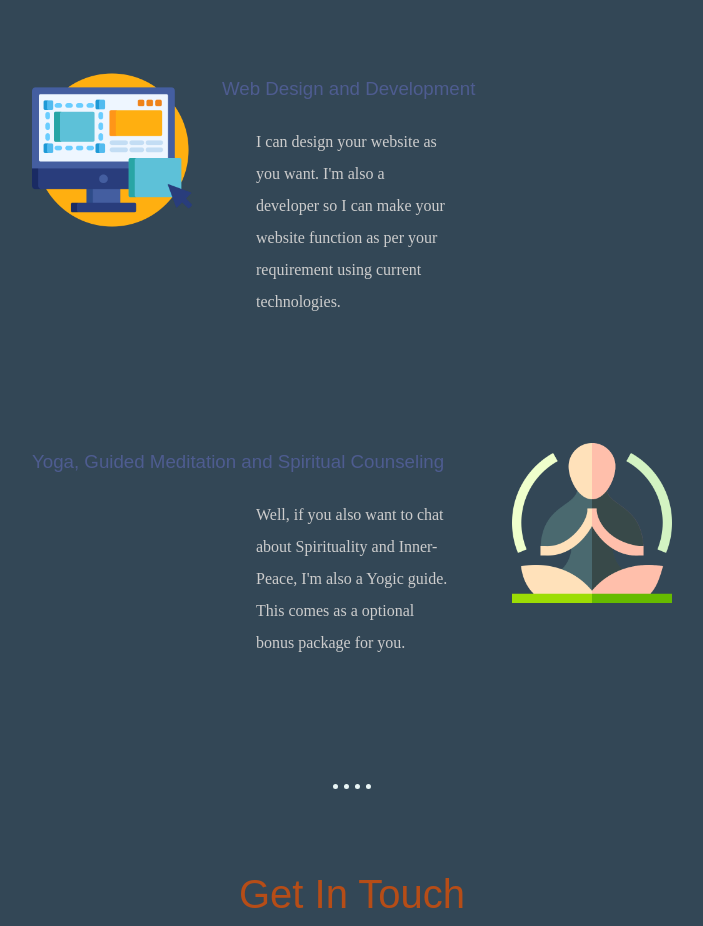
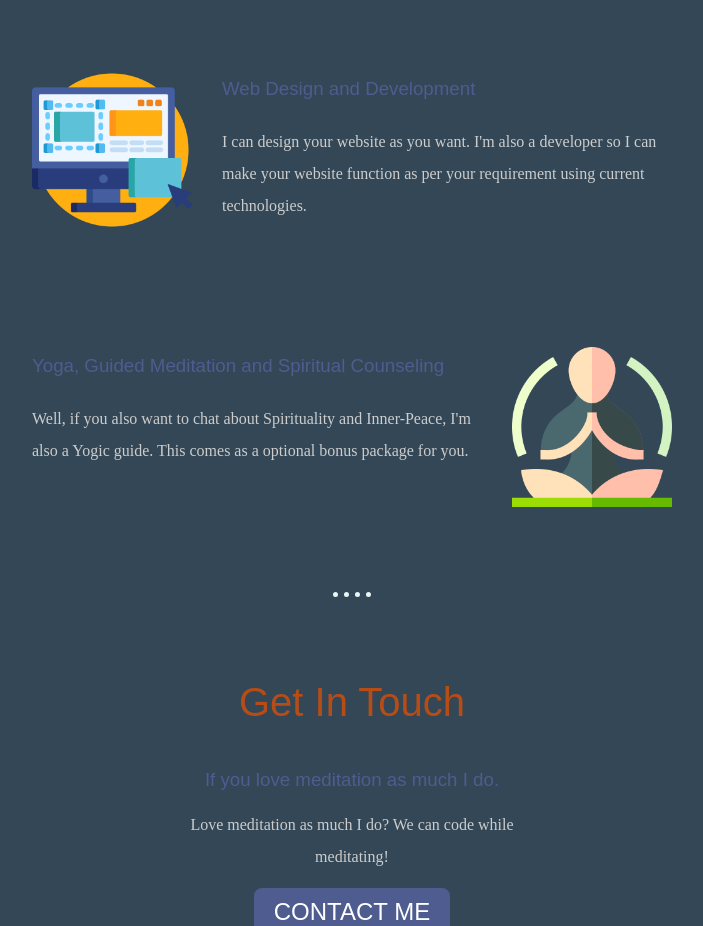
Before and after one commit to sdevkota916/samsite, a plain HTML site: page index.html in a window 1280 px wide. Shown: the part 1840-2766 px from the top of the page, without its empty margins (288-991 px from the left). Drawn offline with Linux system fonts and the light colour scheme.

Commit message:
skill-p width: auto;

```diff
--- a/css/styles.css
+++ b/css/styles.css
@@ -85,6 +85,10 @@ a:hover {
   height: 200px;
 }
 
+.skill-p {
+  width: auto;
+}
+
 .skill-row {
   width: 50%;
   margin: 100px auto 100px auto;
```
